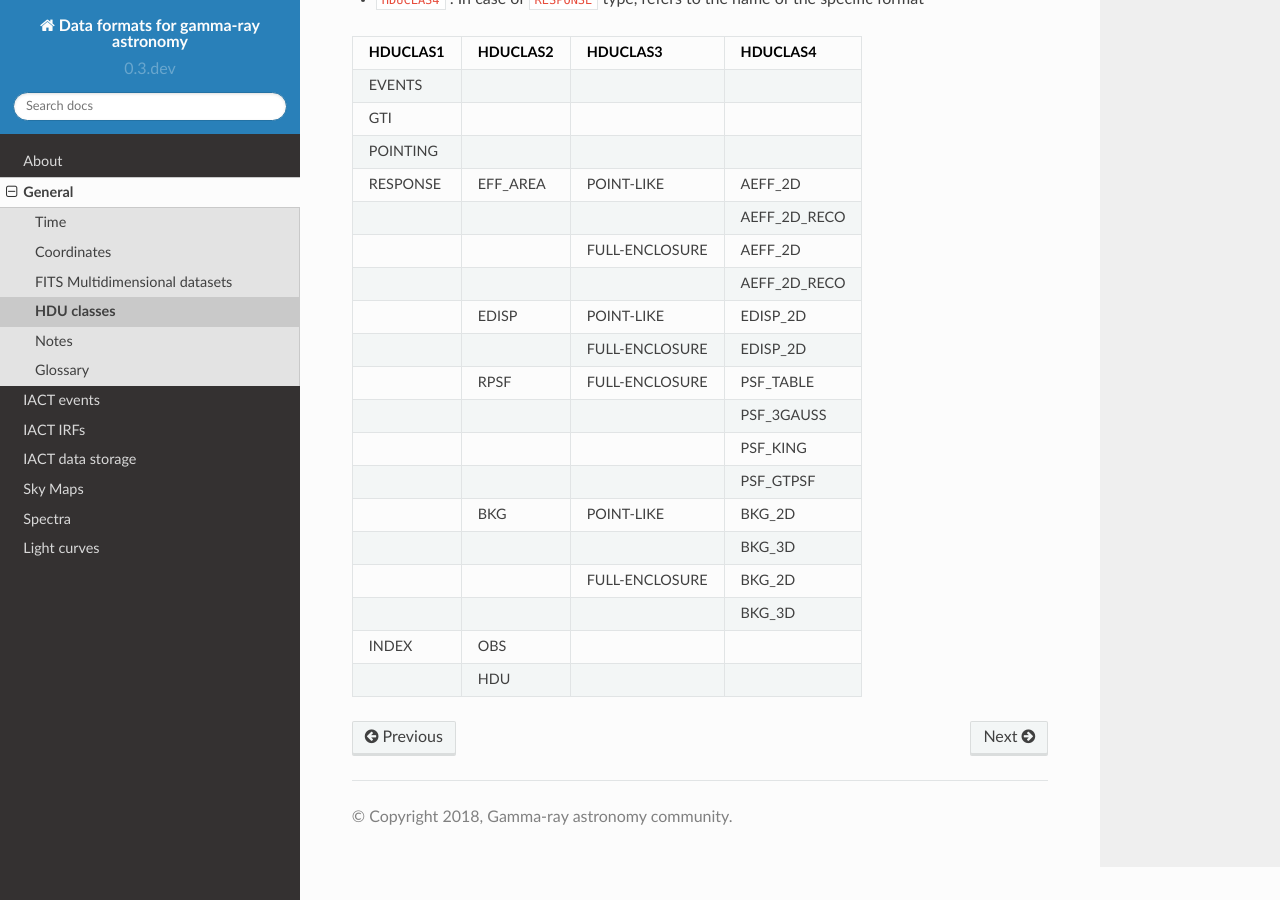
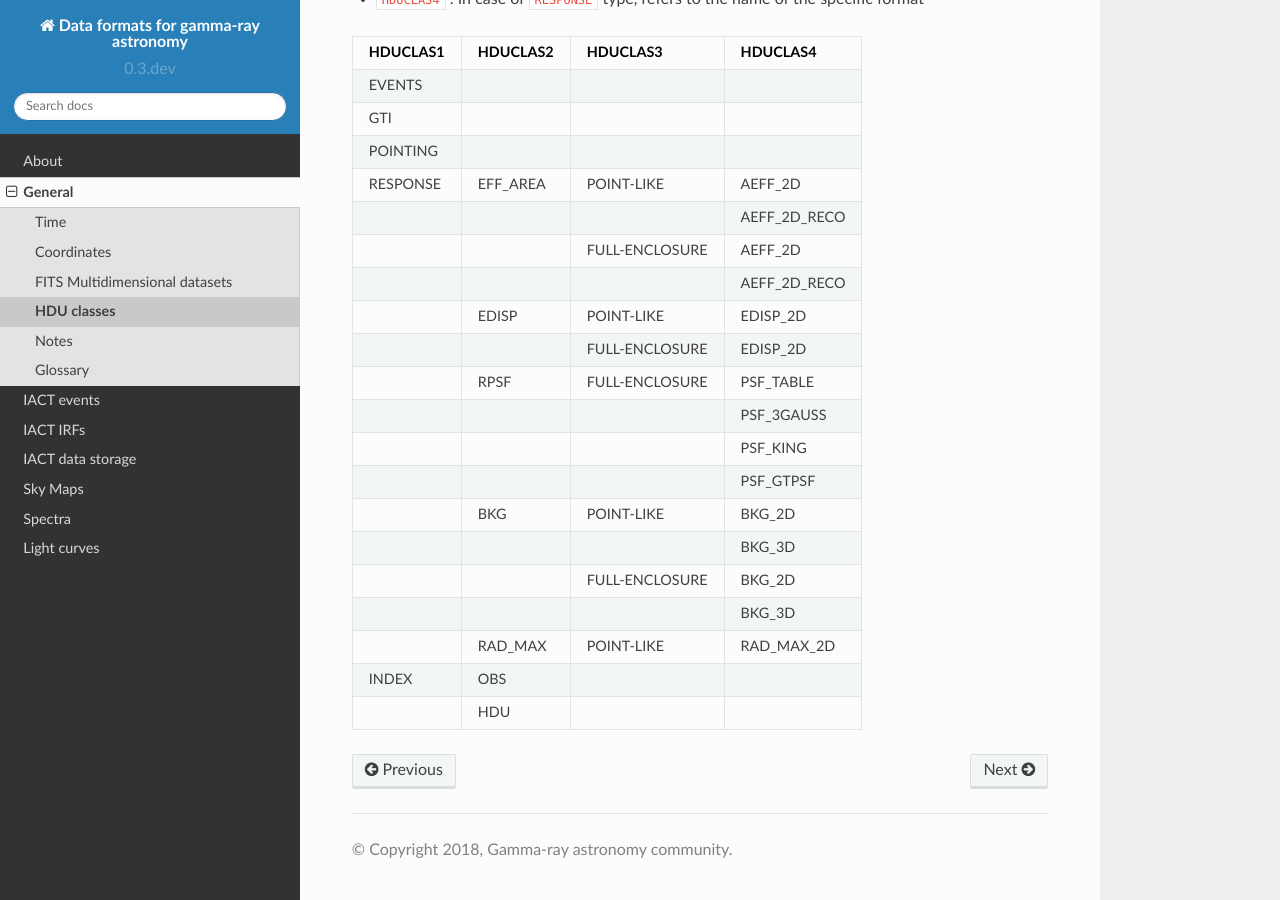
Before and after one commit to open-gamma-ray-astro/gamma-astro-data-formats, a Sphinx documentation site: the page built from source/general/hduclass.rst, in a window 1280 px wide and 900 px high, scrolled down 930 px. Built offline with Sphinx 7.4.7 and the Read the Docs theme 2.0.0, drawn with Linux system fonts in a browser that asks for light colours.

Commit message:
Add missing RAD_MAX_2D to hdu classes overview

```diff
--- a/source/general/hduclass.rst
+++ b/source/general/hduclass.rst
@@ -74,6 +74,8 @@ The current HDU class scheme used is the following:
 +-----------+------------+-----------------+--------------+
 |           |            |                 |    BKG_3D    |
 +-----------+------------+-----------------+--------------+
+|           |   RAD_MAX  |   POINT-LIKE    |  RAD_MAX_2D  |
++-----------+------------+-----------------+--------------+
 |  INDEX    |   OBS      |                 |              |
 +-----------+------------+-----------------+--------------+
 |           |   HDU      |                 |              |
```
